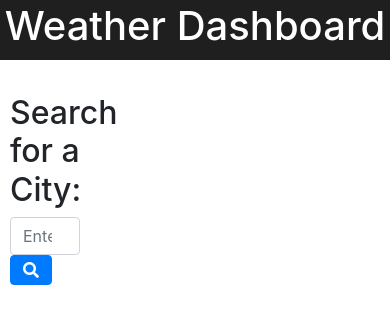
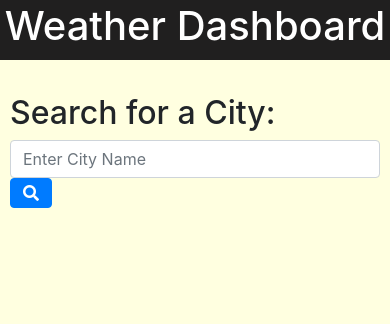
Before and after one commit to johngeorge88/Weather-Dashboard, a plain HTML site: page index.html in a window 390 px wide. Drawn offline with nearby package versions, Linux system fonts and the light colour scheme.

Commit message:
appearnce colors

```diff
--- a/Assets/css/style.css
+++ b/Assets/css/style.css
@@ -1,3 +1,6 @@
+body {
+    background-color: lightyellow;
+}
 .Main-Text {
     padding: 10px;
 }
@@ -7,6 +10,7 @@
     margin-bottom: 10px;
     border-radius: 10px;
 }
+
 header {
     color: white;
     background-color: rgb(32, 31, 31);
--- a/Assets/js/script.js
+++ b/Assets/js/script.js
@@ -4,7 +4,7 @@ var currentDayCard = document.getElementById("current-day");
 var forecastData = document.getElementById("Forecast-data");
 var searchHistory = document.getElementById("search-history");
 
-
+// Search button function
 var searchHandler = function (cityName) {
     cityName.preventDefault();
     currentDayCard.innerHTML = "";
@@ -20,6 +20,7 @@ var searchHandler = function (cityName) {
     }
 };
 
+// Adding city search to history
 var cityHistory = function (city) {
     var historyEl = document.createElement('Button');
     historyEl.setAttribute("class", "city-item btn list-group-item list-group-item-action");
@@ -30,11 +31,13 @@ var cityHistory = function (city) {
     historyEl.onclick = clickCity;
 }
 
-var clickCity = function() {
+// function to call back clickable cities from the history
+var clickCity = function () {
     var cityName = this.id;
     getWeatherInfo(cityName);
 }
 
+// fetching the api key to get the data
 var getWeatherInfo = function (cityName) {
     var currentURL = "https://api.openweathermap.org/data/2.5/weather?q=" + cityName + "&appid=42ea263982f3e6fdce056c448e41a364" + "&units=imperial";
     // 5 Day forecast
@@ -57,9 +60,8 @@ var getWeatherInfo = function (cityName) {
                             })
                         });
                 });
-                } else {
-                    alert("Error: " + response.statusText);
-
+            } else {
+                alert("Error: " + response.statusText);
             }
         });
     fetch(forecastURL).then(function (response) {
@@ -70,11 +72,11 @@ var getWeatherInfo = function (cityName) {
             });
         }
     })
-
 };
 
+// Function to display current day weather
 var displayTodayWeather = function (data, UVdata) {
-    currentDayCard.innerHTML= "";
+    currentDayCard.innerHTML = "";
     currentDayCard.setAttribute("class", "card");
     // Current Day
     var todayCad = document.createElement("div");
@@ -102,9 +104,10 @@ var displayTodayWeather = function (data, UVdata) {
     todayUVindex.appendChild(UVindex);
 }
 
+// Function to display 5 day forecasts
 var displayForecastWeather = function (forecast) {
     var forecastWeather = document.getElementById("Forecast-data");
-    forecastWeather.innerHTML="";
+    forecastWeather.innerHTML = "";
 
     var forecastEl = document.createElement("div");
     forecastData.appendChild(forecastEl);
@@ -112,7 +115,6 @@ var displayForecastWeather = function (forecast) {
     var forecastTitle = document.createElement("h2")
     forecastTitle.textContent = "5-Day Forecast:";
     forecastEl.appendChild(forecastTitle);
-
 
     // Create 5 cards
     for (var i = 0; i < forecast.list.length; i += 8) {
@@ -148,7 +150,6 @@ var displayForecastWeather = function (forecast) {
         cardBody.appendChild(cardHumidity);
         // }
     }
-
 }
 
 searchBtn.addEventListener("click", searchHandler);
--- a/index.html
+++ b/index.html
@@ -6,7 +6,6 @@
     <meta name="viewport" content="width=device-width, initial-scale=1.0">
     <link rel="stylesheet" href="https://stackpath.bootstrapcdn.com/bootstrap/4.5.2/css/bootstrap.min.css"
         integrity="sha384-JcKb8q3iqJ61gNV9KGb8thSsNjpSL0n8PARn9HuZOnIxN0hoP+VmmDGMN5t9UJ0Z" crossorigin="anonymous">
-
     <link href="https://fonts.googleapis.com/css?family=IBM+Plex+Sans:400,400i,700&display=swap" rel="stylesheet">
     <link rel="stylesheet" href="https://cdnjs.cloudflare.com/ajax/libs/font-awesome/5.11.2/css/all.min.css">
     <link rel="stylesheet" href="./Assets/css/style.css" />
@@ -21,7 +20,7 @@
     <!-- Page Layout -->
     <div class="Main-Text">
         <div class="row">
-            <div class="col-3">
+            <div class="col-12 col-md-3">
                 <div class="form">
                     <h2>Search for a City:</h2>
                     <div class="form-inline">
@@ -36,7 +35,7 @@
             </div>
 
             <!-- Display area -->
-            <div class="col-9">
+            <div class="col-12 col-md-9">
                 <div id="current-day">
                 </div>
                 <div id="Forecast-data">
@@ -45,11 +44,6 @@
 
         </div>
     </div>
-
-
-
-
-
 
     <script src="https://cdnjs.cloudflare.com/ajax/libs/moment.js/2.24.0/moment.min.js"></script>
     <script src="https://code.jquery.com/jquery-3.5.1.slim.min.js"
```
